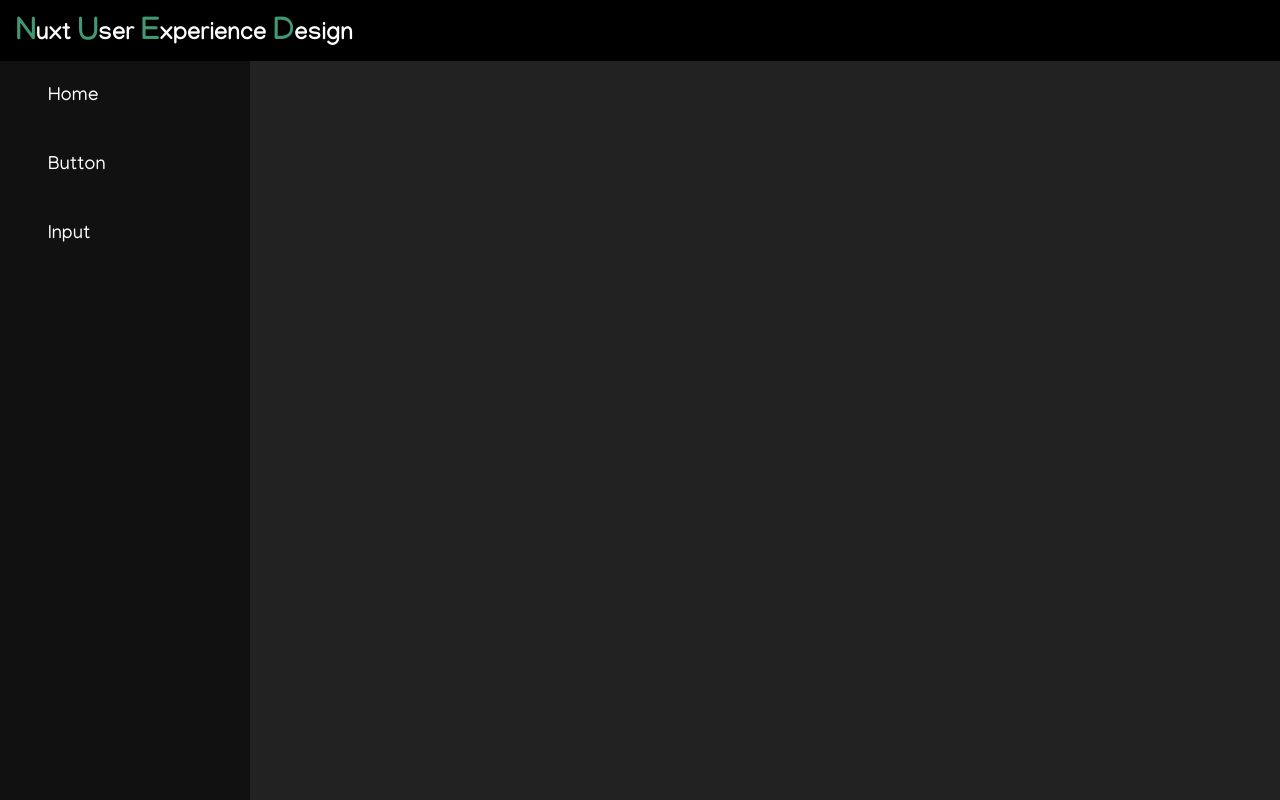
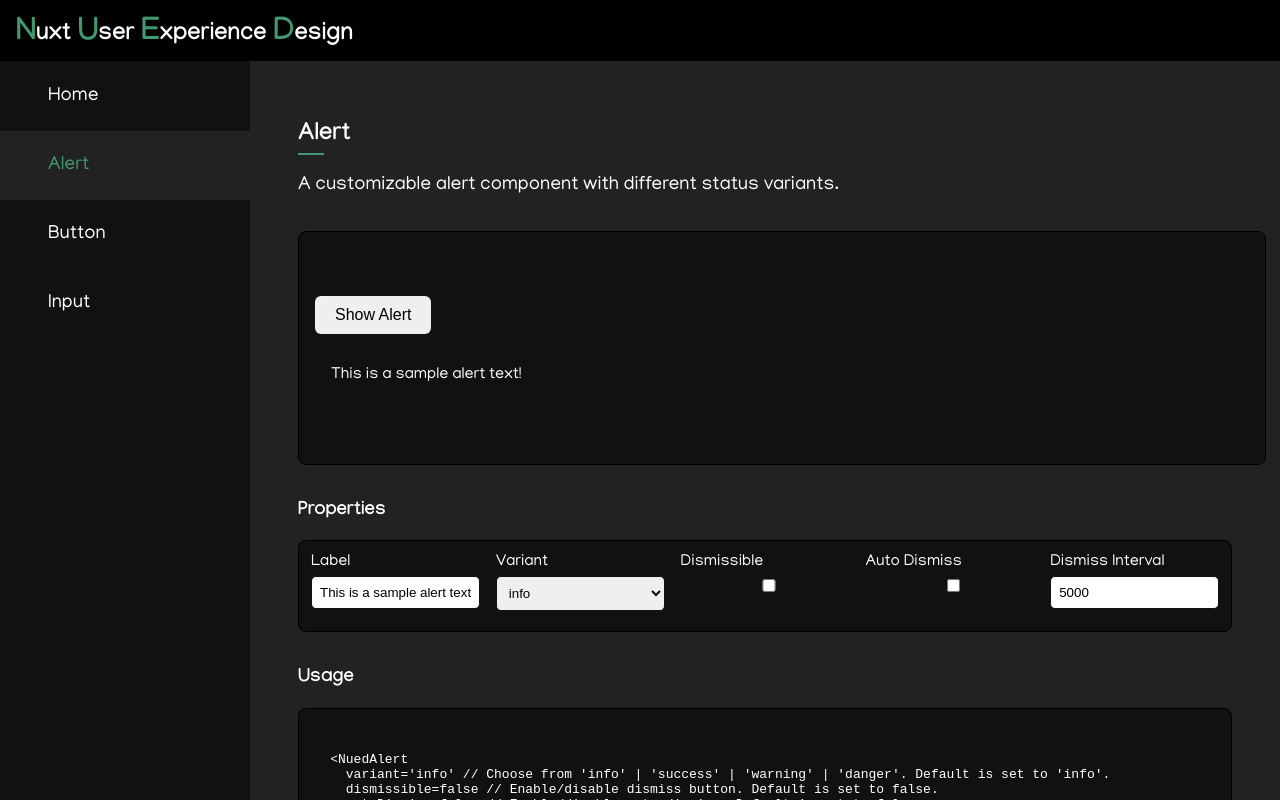
Before and after one commit to derrain/ui-library, a Nuxt app: page /alert in a window 1280 px wide. Shown: the top 800 px of the page. Built offline with nearby package versions, Linux system fonts and the light colour scheme.

Commit message:
Created Alert component, create styles list, added props (label, variant, dismissible, auto dismiss and interval)

```diff
--- a/playground/assets/_colors.scss
+++ b/playground/assets/_colors.scss
@@ -20,3 +20,11 @@
   warning: (rgb(255, 175, 0), $text-dark),
   danger: (rgb(220, 25, 25), $text-light)
 );
+
+// Alert colors
+$alert-variants: (
+  info: (rgb(0, 150, 255), $text-dark),
+  success: (rgb(25, 215, 70), $text-dark),
+  warning: (rgb(255, 175, 0), $text-dark),
+  danger: (rgb(220, 25, 25), $text-dark)
+);
--- a/playground/components/PlaygroundWrapper.vue
+++ b/playground/components/PlaygroundWrapper.vue
@@ -10,6 +10,7 @@
   });
 
   const localModel = ref({ ...props.model });
+
   watch(() => props.model, (newModel) => {
     localModel.value = { ...newModel };
   });
@@ -97,11 +98,14 @@
 
     .preview {
       background: $darkgrey-1;
+      width: 100%;
       min-height: 200px;
       display: flex;
+      flex-direction: column;
       justify-content: center;
-      align-items: center;
+      align-items: stretch;
       flex-grow: 1;
+      gap: 1rem;
       padding: 1rem;
       border: 1px solid $black;
       border-radius: 8px;
--- /dev/null
+++ b/playground/pages/alert.vue
@@ -0,0 +1,76 @@
+<script setup>
+  import { ref, watch } from 'vue';
+  import PlaygroundWrapper from '~/components/PlaygroundWrapper.vue';
+  import Alert from '~~/src/components/nued/Alert.vue';
+  import NuedButton from '~~/src/components/nued/Button.vue';
+
+  const componentTitle = 'Alert';
+  const componentDescription = 'A customizable alert component with different status variants.';
+
+  const model = ref({
+    label: 'This is a sample alert text!',
+    variant: 'info',
+    dismissible: false,
+    autoDismiss: false,
+    autoDismissInterval: 5000
+  });
+
+  const isAlertVisible = ref(true);
+  const alertKey = ref(0);
+
+  const showAlert = () => {
+    if (!isAlertVisible) {
+      isAlertVisible.value = true;
+    }
+  };
+
+  const controls = [
+    { label: 'Label', type: 'text', model: 'label' },
+    { label: 'Variant', type: 'select', options: [ 'info', 'success', 'warning', 'danger' ], model: 'variant' },
+    { label: 'Dismissible', type: 'checkbox', model: 'dismissible' },
+    { label: 'Auto Dismiss', type: 'checkbox', model: 'autoDismiss' },
+    { label: 'Dismiss Interval', type: 'text', model: 'autoDismissInterval' }
+  ];
+
+  watch(model, () => {
+    alertKey.value++;
+  });
+
+  const usageCode = `
+    <NuedAlert
+      variant='info' // Choose from 'info' | 'success' | 'warning' | 'danger'. Default is set to 'info'.
+      dismissible=false // Enable/disable dismiss button. Default is set to false.
+      autoDismiss=false // Enable/disable auto dismiss. Default is set to false.
+      autoDismissInterval=5000 // Number in milliseconds. Default is 5000 if 'autoDismiss' is enabled.
+    >
+      This is a sample alert text!
+    </NuedAlert>
+  `;
+</script>
+
+<template>
+  <PlaygroundWrapper
+    :title="componentTitle"
+    :description="componentDescription"
+    :controls="controls"
+    :model="model"
+    :usageCode="usageCode"
+  >
+    <template #default="{ props }">
+      <NuedButton @click="showAlert" style="width: fit-content;">
+        Show Alert
+      </NuedButton>
+
+      <Alert
+        v-if="isAlertVisible"
+        :key="alertKey"
+        :variant="props.variant"
+        :dismissible="props.dismissible"
+        :autoDismiss="props.autoDismiss"
+        :autoDismissInterval="props.autoDismissInterval"
+        @dismiss="isAlertVisible = false">
+        {{ props.label }}
+      </Alert>
+    </template>
+  </PlaygroundWrapper>
+</template>
--- a/playground/pages/button.vue
+++ b/playground/pages/button.vue
@@ -1,7 +1,7 @@
 <script setup>
   import { ref } from 'vue';
   import PlaygroundWrapper from '~/components/PlaygroundWrapper.vue';
-  import { Button } from '~~/src';
+  import Button from '~~/src/components/nued/Button.vue';
 
   const componentTitle = 'Button';
   const componentDescription = 'A customisable button.';
@@ -9,7 +9,7 @@
   const model = ref({
     size: 'medium',
     label: 'Click Me',
-    variant: 'secondary',
+    variant: 'info',
     disabled: false
   });
 
--- /dev/null
+++ b/src/components/nued/Alert.vue
@@ -0,0 +1,114 @@
+<script lang="ts" setup>
+  import { ref, watch, onMounted, onUnmounted } from 'vue';
+  import type { AlertProps } from '~~/src/types/alert';
+
+  const props = withDefaults(defineProps<AlertProps>(), {
+    variant: 'info',
+    dismissible: false,
+    autoDismiss: false,
+    autoDismissInterval: 5000
+  });
+
+  const isAlertVisible = ref(true);
+  let dismissTimer: NodeJS.Timeout | null = null;
+
+  const dismissAlert = () => {
+    isAlertVisible.value = false
+
+    if (dismissTimer) {
+      clearTimeout(dismissTimer);
+    }
+  };
+
+  const setupAutoDismiss = () => {
+    if (props.autoDismiss) {
+      dismissTimer = setTimeout(() => {
+        dismissAlert();
+      }, props.autoDismissInterval);
+    }
+  };
+
+  watch(() => props.autoDismiss, () => {
+    if (props.autoDismiss) {
+      setupAutoDismiss();
+    }
+  });
+
+  onMounted(() => {
+    setupAutoDismiss();
+  });
+
+  onUnmounted(() => {
+    if (dismissTimer) {
+      clearTimeout(dismissTimer);
+    }
+  });
+</script>
+
+<template>
+  <div
+    v-if="isAlertVisible"
+    role="alert"
+    :class="[
+      'nued-alert',
+      `nued-alert--${variant}`,
+      `${dismissible ? 'dismissible' : ''}`
+    ]">
+    <slot />
+    <button
+      v-if="dismissible"
+      class="dismissible-btn"
+      aria-label="dismiss alert"
+      @click="dismissAlert">
+      &times;
+    </button>
+  </div>
+</template>
+
+<style lang="scss" scoped>
+  @use "sass:color";
+  @use "sass:list";
+  @use '~/assets/colors' as *;
+
+  .nued-alert {
+    font-weight: 400;
+    display: grid;
+    position: relative;
+    padding: 1rem;
+    border-radius: 8px;
+
+    @each $key, $values in $alert-variants {
+      $bg-color: list.nth($values, 1);
+      $text-color: list.nth($values, 2);
+
+      &.nued-alert--#{$key} {
+        background: color.adjust($bg-color, $lightness: 15%);
+        color: $text-color;
+        border: 2px solid $bg-color;
+      }
+    }
+
+    &.dismissible {
+      padding-right: 80px;
+    }
+
+    .dismissible-btn {
+      background: transparent;
+      font-size: 1.2rem;
+      width: 60px;
+      height: 100%;
+      position: absolute;
+      top: 0;
+      right: 0;
+      bottom: 0;
+      border: 0;
+      cursor: pointer;
+      opacity: .5;
+      transition: .4s ease all;
+
+      &:hover {
+        opacity: .65;
+      }
+    }
+  }
+</style>
--- a/src/index.ts
+++ b/src/index.ts
@@ -1,4 +1,5 @@
 import type { App } from "vue";
+import Alert from "./components/nued/Alert.vue";
 import Button from "./components/nued/Button.vue";
 import Input from "./components/nued/Input.vue";
 
@@ -6,6 +7,7 @@
 
 export default {
   install: (app: App) => {
+    app.component('Alert', Alert);
     app.component('Button', Button);
     app.component('Input', Input);
   }
--- /dev/null
+++ b/src/types/alert.d.ts
@@ -0,0 +1,6 @@
+export interface AlertProps {
+  variant?: "info" | "success" | "warning" | "danger";
+  dismissible: boolean;
+  autoDismiss: boolean;
+  autoDismissInterval: number;
+}
```
